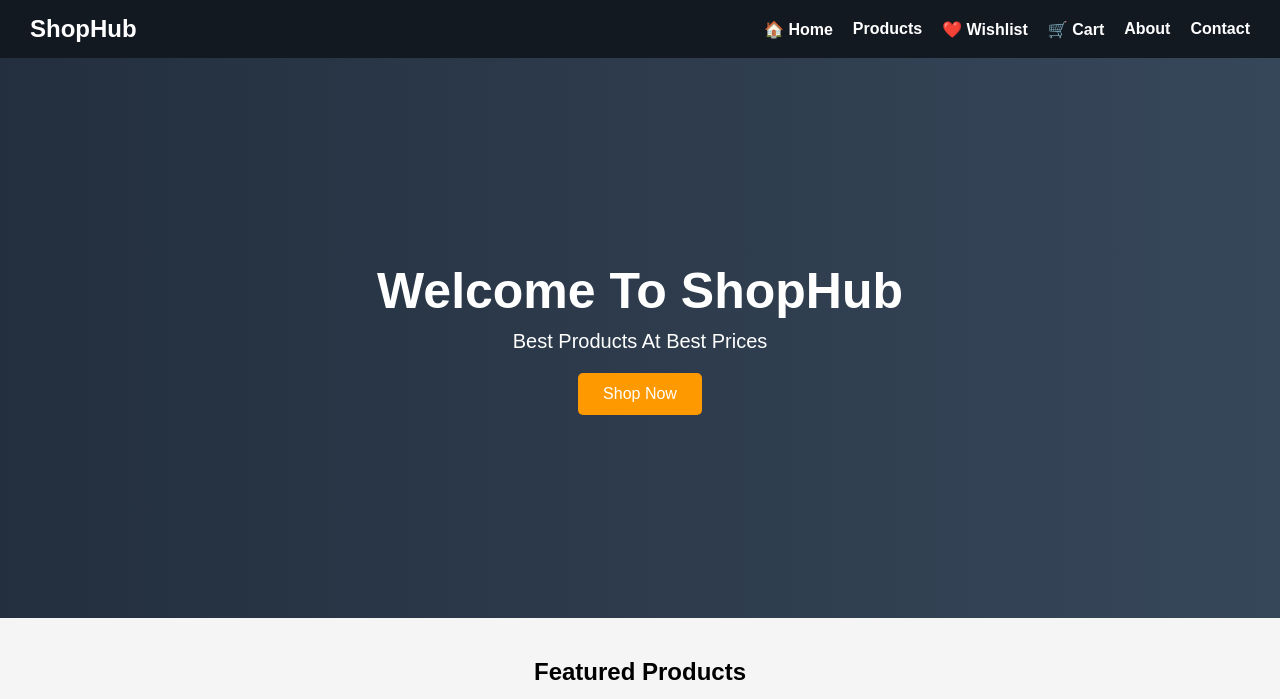
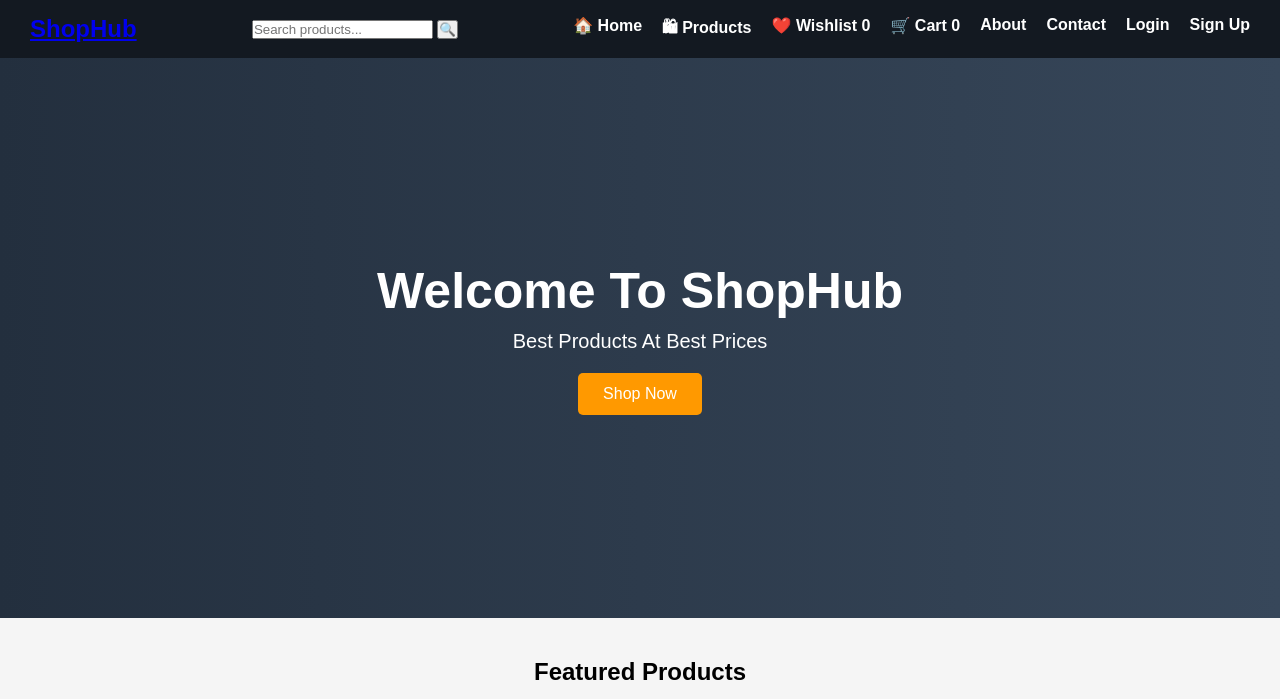
Before and after one commit to sanjeev-kumar80/shophub-ecommerce, a plain HTML site: page index.html in a window 1280 px wide. Shown: the top 699 px of the page. Drawn offline with Linux system fonts and the light colour scheme.

Commit message:
Modified Home Page(User/Admin Page Added)

```diff
--- a/index.html
+++ b/index.html
@@ -12,16 +12,46 @@
  <nav class="navbar">
 
     <div class="logo">
-ShopHub
+        <a href="index.html">ShopHub</a>
+    </div>
+
+    <div class="search-box">
+        <input
+            type="text"
+            id="searchInput"
+            placeholder="Search products..."
+        >
+        <button id="searchBtn">🔍</button>
     </div>
 
     <div class="nav-links">
+
         <a href="index.html">🏠 Home</a>
-    <a href="products.html">Products</a>
-    <a href="wishlist.html">❤️ Wishlist</a>
-    <a href="cart.html">🛒 Cart</a>
+
+        <a href="products.html">🛍 Products</a>
+
+        <a href="wishlist.html">
+            ❤️ Wishlist
+            <span id="wishlistCount">0</span>
+        </a>
+
+        <a href="cart.html">
+            🛒 Cart
+            <span id="cartCount">0</span>
+        </a>
+
         <a href="about.html">About</a>
+
         <a href="contact.html">Contact</a>
+
+        <a href="login.html" class="login-btn">
+            Login
+        </a>
+
+        <a href="signup.html" class="signup-btn">
+            Sign Up
+        </a>
+
     </div>
 
 </nav>
```
Lines whose indentation alone changed are shown as unchanged.
